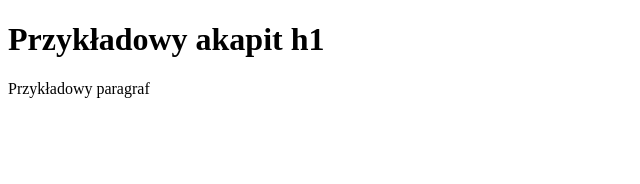
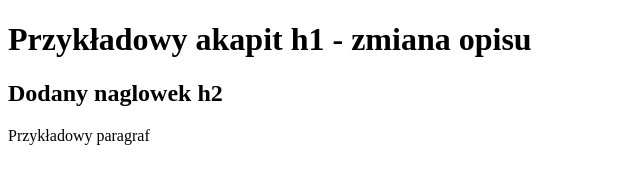
Before and after one commit to RafalKozlowski/nauka-gita, a plain HTML site: page index.html in a window 1280 px wide. Shown: the whole page, without its empty margins (0-640 px from the left). Drawn offline with Linux system fonts and the light colour scheme.

Commit message:
Add h2 index.html

```diff
--- a/index.html
+++ b/index.html
@@ -4,7 +4,8 @@
 	<title>Moduł 7.1 - treść - nowy tytul po zmianie</title>
 </head>
 <body>
-	<h1>Przykładowy akapit h1</h1>
+	<h1>Przykładowy akapit h1 - zmiana opisu</h1>
+	<h2>Dodany naglowek h2</h2>
 	<p>Przykładowy paragraf</p>
 </body>
 </html>
```
